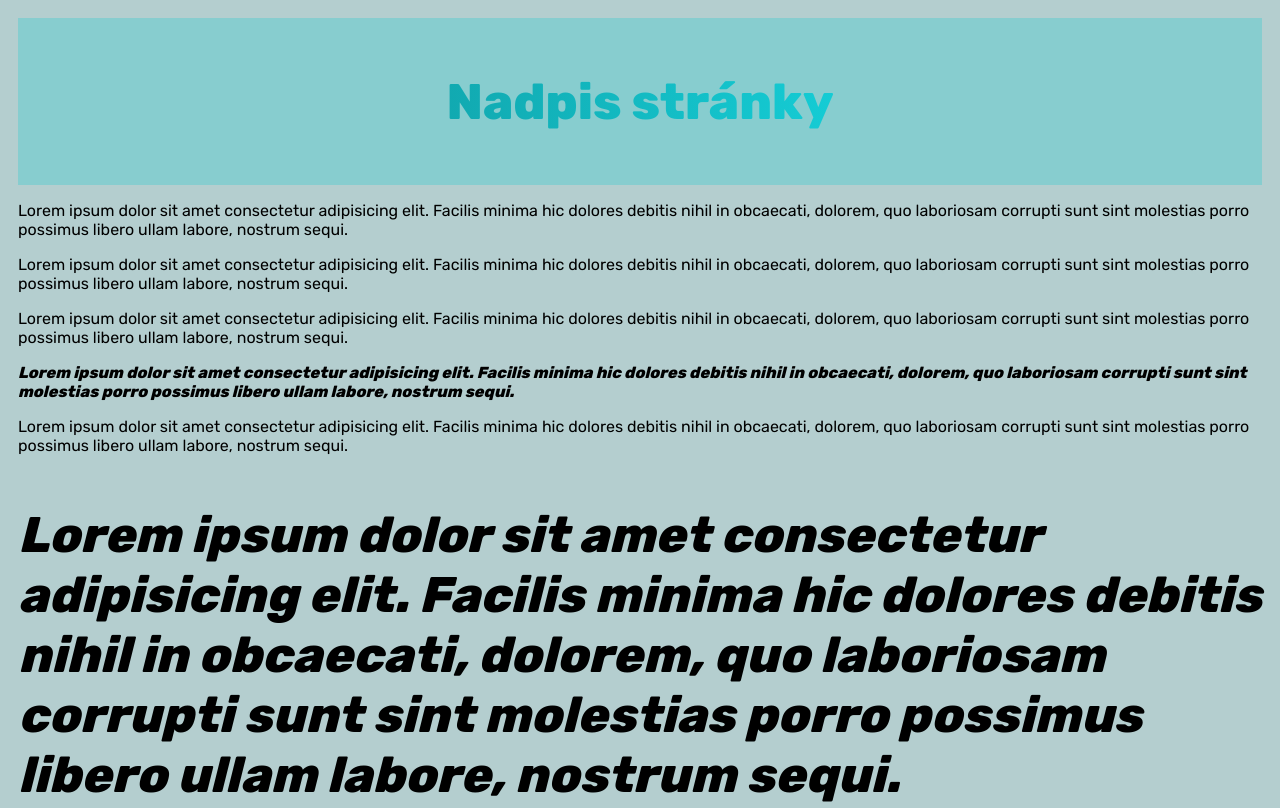
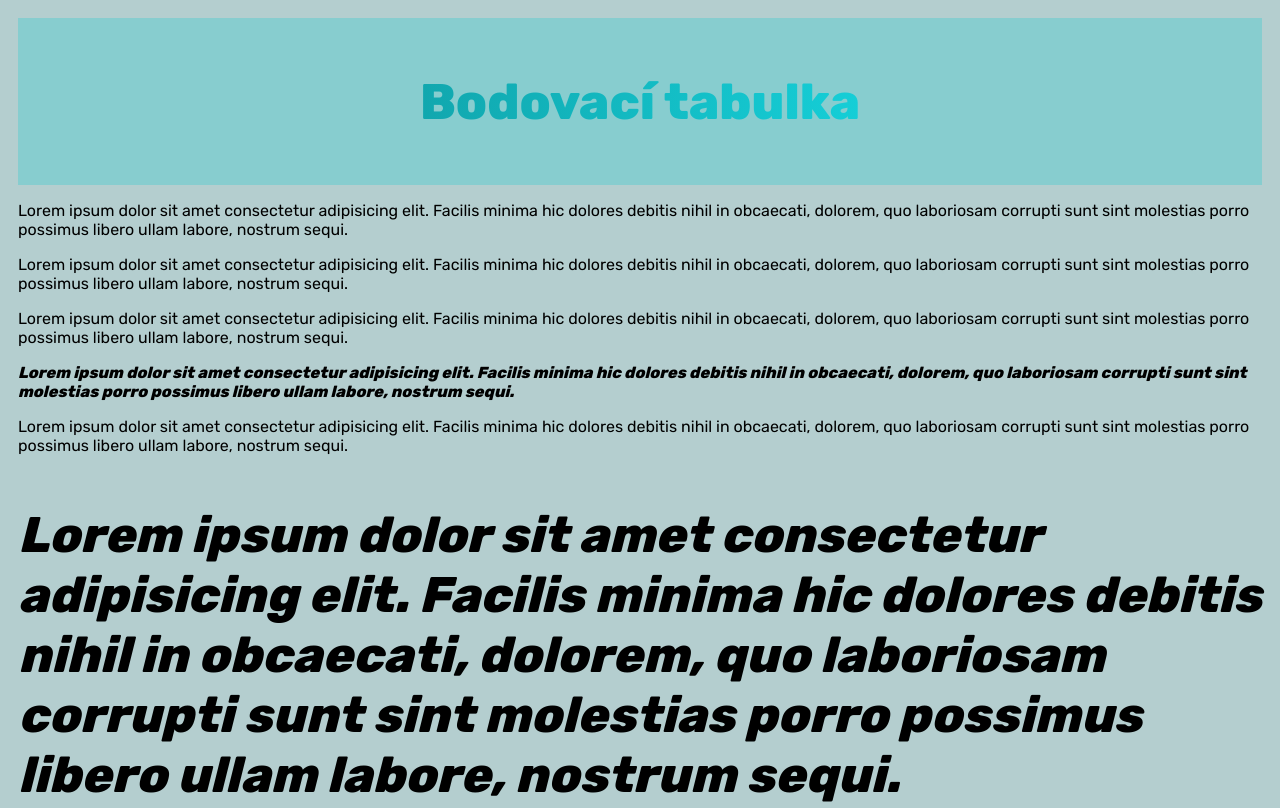
Before and after one commit to Netopyrko/Netopyrko.github.io, a plain HTML site: page ukol-3/index.html in a window 1280 px wide. Shown: the top 808 px of the page. Drawn offline with Linux system fonts and the light colour scheme.

Commit message:
Update index.html

```diff
--- a/ukol-3/index.html
+++ b/ukol-3/index.html
@@ -31,7 +31,7 @@
 </head>
 <body>
   <header class="header">
-    <h1>Nadpis stránky</h1>
+    <h1>Bodovací tabulka</h1>
   </header>
 
   <main class="wrap">
```
